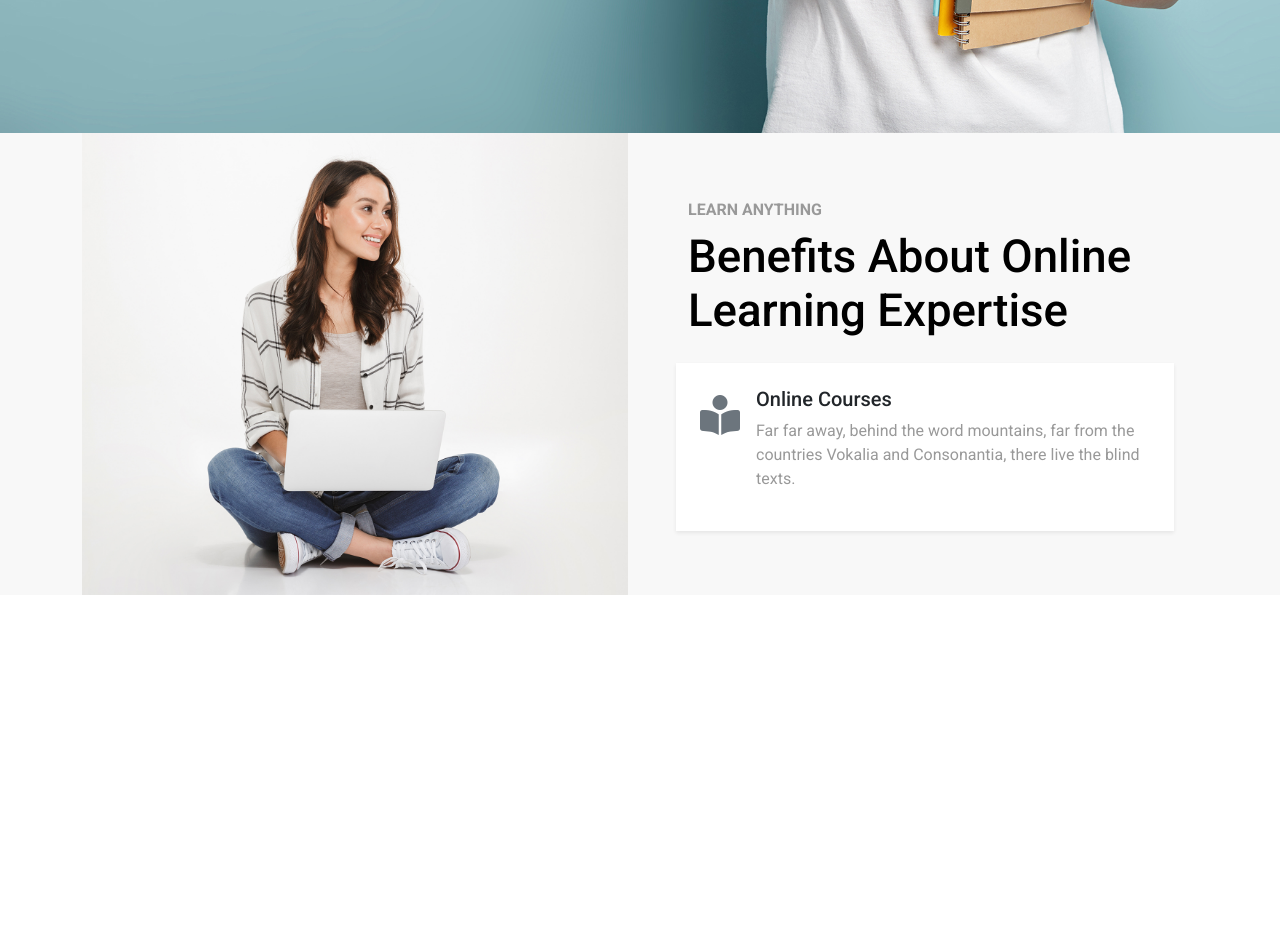
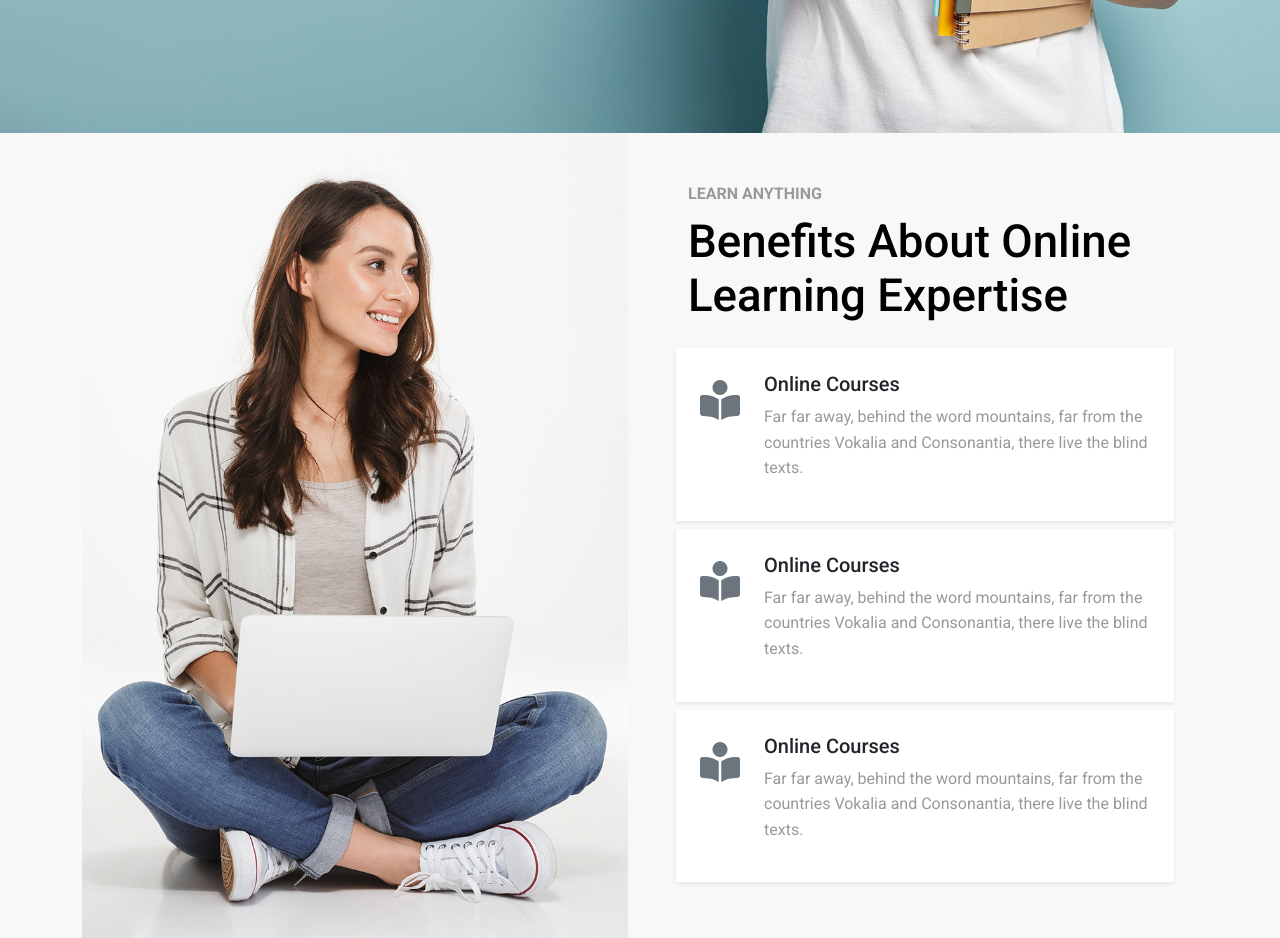
Before and after one commit to ParvesPR/Academia, a plain HTML site: page index.html in a window 1280 px wide. Shown: the part 720-1658 px from the top of the page. Before the commit the page ends 1315 px from the top, so only its background shows below. Drawn offline with nearby package versions, Linux system fonts and the light colour scheme.

Commit message:
learning benefits card hover added

```diff
--- a/index.html
+++ b/index.html
@@ -96,19 +96,38 @@
     <!-- LEARNING BENEFITS -->
     <section class="learning-benifits">
         <div class="container">
-            <div class="row d-md-flex align-items-center">
+            <div class="row align-items-stretch">
                 <div class="col-12 col-md-6">
-                    <img class="img-fluid" src="./images/about.jpg" alt="">
+                    <img class="" src="./images/about.jpg" alt="">
                 </div>
-                <div class="col-12 col-md-6 px-md-1 px-lg-5">
+                <div class="col-12 col-md-6 px-md-1 px-lg-5 py-5">
                     <p class="text-uppercase sub-title fw-bold mb-2">Learn Anything</p>
                     <h2 class="title">Benefits About Online Learning Expertise</h2>
-                    <div class="row mt-4">
-                        <div class="col-12 d-flex shadow-sm bg-white p-4">
-                            <span class="me-3 fs-1 text-secondary"><i class="fa-solid fa-book-open-reader"></i></span>
-                            <div>
+                    <div class="row mt-4 align-items-center">
+                        <div class="col-12 d-flex shadow-sm bg-white p-4 mb-2 lb-card">
+                            <span class="me-4 fs-1 text-secondary"><i class="fa-solid fa-book-open-reader"></i></span>
+                            <div class="text">
                                 <h5>Online Courses</h5>
-                                <p>Far far away, behind the word mountains, far from the countries Vokalia and Consonantia,
+                                <p>Far far away, behind the word mountains, far from the countries Vokalia and
+                                    Consonantia,
+                                    there live the blind texts.</p>
+                            </div>
+                        </div>
+                        <div class="col-12 d-flex shadow-sm bg-white p-4 mb-2 lb-card">
+                            <span class="me-4 fs-1 text-secondary"><i class="fa-solid fa-book-open-reader"></i></span>
+                            <div class="text">
+                                <h5>Online Courses</h5>
+                                <p>Far far away, behind the word mountains, far from the countries Vokalia and
+                                    Consonantia,
+                                    there live the blind texts.</p>
+                            </div>
+                        </div>
+                        <div class="col-12 d-flex shadow-sm bg-white p-4 mb-2 lb-card">
+                            <span class="me-4 fs-1 text-secondary"><i class="fa-solid fa-book-open-reader"></i></span>
+                            <div class="text">
+                                <h5>Online Courses</h5>
+                                <p>Far far away, behind the word mountains, far from the countries Vokalia and
+                                    Consonantia,
                                     there live the blind texts.</p>
                             </div>
                         </div>
@@ -118,6 +137,15 @@
         </div>
     </section>
 
+    <!-- COUNTER SECTION -->
+    <!-- <section class="counter-section">
+        <div class="container">
+            <div class="row">
+
+            </div>
+        </div>
+    </section> -->
+
     <script src="https://cdn.jsdelivr.net/npm/bootstrap@5.3.0-alpha3/dist/js/bootstrap.bundle.min.js"
         integrity="sha384-ENjdO4Dr2bkBIFxQpeoTz1HIcje39Wm4jDKdf19U8gI4ddQ3GYNS7NTKfAdVQSZe"
         crossorigin="anonymous"></script>
--- a/style.css
+++ b/style.css
@@ -136,8 +136,48 @@ body {
 .learning-benifits {
     background: #F8F8F8;
 }
+
+.learning-benifits img {
+    width: 100%;
+    height: 100%;
+    object-fit: cover;
+}
+
 .learning-benifits p {
-    color: #999;
+    color: #999 !important;
+    font-size: 1rem;
+    line-height: 1.6rem;
+}
+
+.lb-card {
+    transition: all ease-in 0.2s;
+}
+
+/* HOVER SECTION */
+.lb-card:hover {
+    background: #1EB2A6 !important;
+    color: #fff;
+    transform: scale(1.02);
+    cursor: pointer;
+}
+
+.lb-card:hover span {
+    color: #fff !important;
+}
+
+.lb-card:hover p {
+    color: #fff !important;
+}
+
+
+/* COUNTER SECTION */
+.counter-section {
+    background: url(./images/bg_3.jpg);
+    background-position: center;
+    background-repeat: no-repeat;
+    background-size: cover;
+    filter: brightness(0.6);
+    padding: 6rem 0rem;
 }
 
 /* CUSTOM RESPONSIVE FOR MOBILE DEVICES */
```
